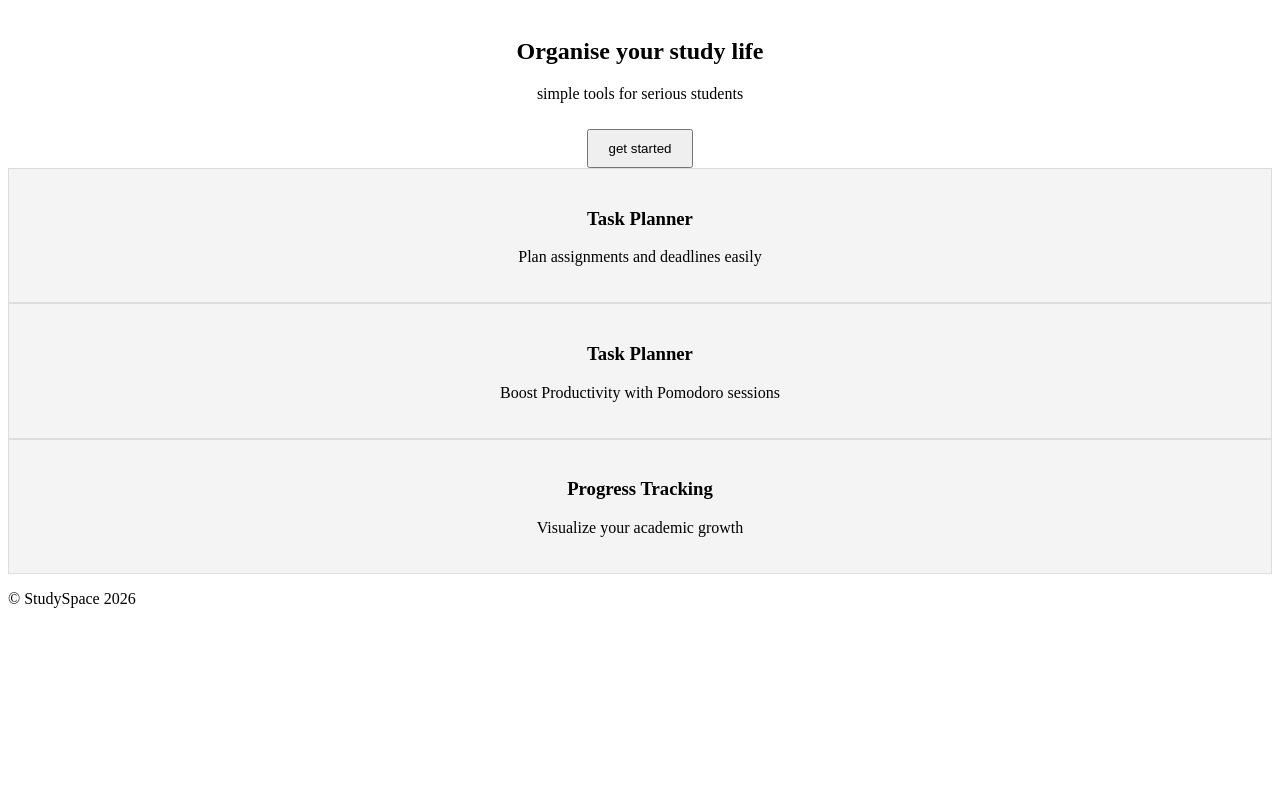
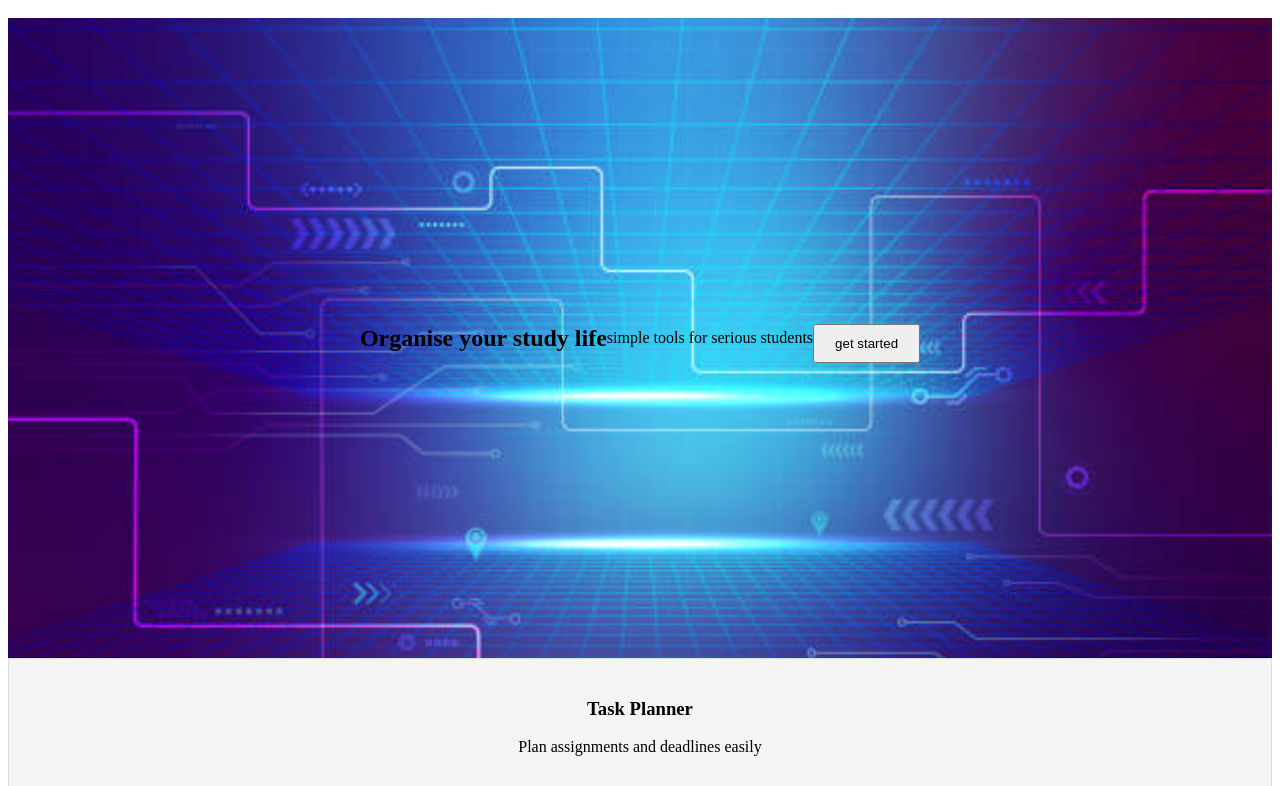
Before and after one commit to Luca-19-CODE/04-class-exercise, a plain HTML site: page Index.html in a window 1280 px wide. Shown: the part 82-868 px from the top of the page. Before the commit the page ends 800 px from the top, so only its background shows below. Drawn offline with Linux system fonts and the light colour scheme.

Commit message:
fixed code

```diff
--- a/CSS/Main.css
+++ b/CSS/Main.css
@@ -1,4 +1,4 @@
-body{
+body {
     margin:0
     font-family: Arial,Helvetica,sans-serif;
 }
@@ -28,33 +28,32 @@ body{
 }
 
 .hero{
-    display:flex
-    justify-content:center
+    display:flex;
+    justify-content:center;
     align-items:center;
 
-    height: 80vh
+    height: 80vh;
     background-color: #f4f4f4;
     text-align: center;
 
-    eight: 80vh;
+    height: 80vh;
     text-align:center;
-    background-image: url("../assets/img/header2.jpg")
-    background-size:cover;
-    background-repeat: none;
+    background-image: url("../assets/img/header2.jpg");
+    background-size: cover;
+    background-repeat: no-repeat;
 
 }
 
-.hero button{
+.hero button {
     margin-top: 10px;
     padding: 10px 20px;
-    cursor:pointer;
+    cursor: pointer;
 }
 
 .features{
     display: flex;
     flex-direction: row;
     justify-content: space-around;
-
     padding: 40px;
 
 }
@@ -63,5 +62,5 @@ body{
     background-color: #f4f4f4;
     padding: 20px;
     text-align: center;
-    border:1px solid #ddd;
+    border: 1px solid #ddd;
 }
--- a/Index.html
+++ b/Index.html
@@ -8,7 +8,7 @@
 
     <title>FlexBox</title>
 
-    <link rel="stylesheet" href="css/main.css">
+    <link rel="stylesheet" href="css/Main.css">
 
 </head>
 <body>
@@ -21,7 +21,7 @@
             <a href="#">Home</a>
             <a href="page/about.html">about</a>
             <a href="pages/contact.html">contact</a>
-            <div>
+        </div>
 
         </div>
     </nav>
```
